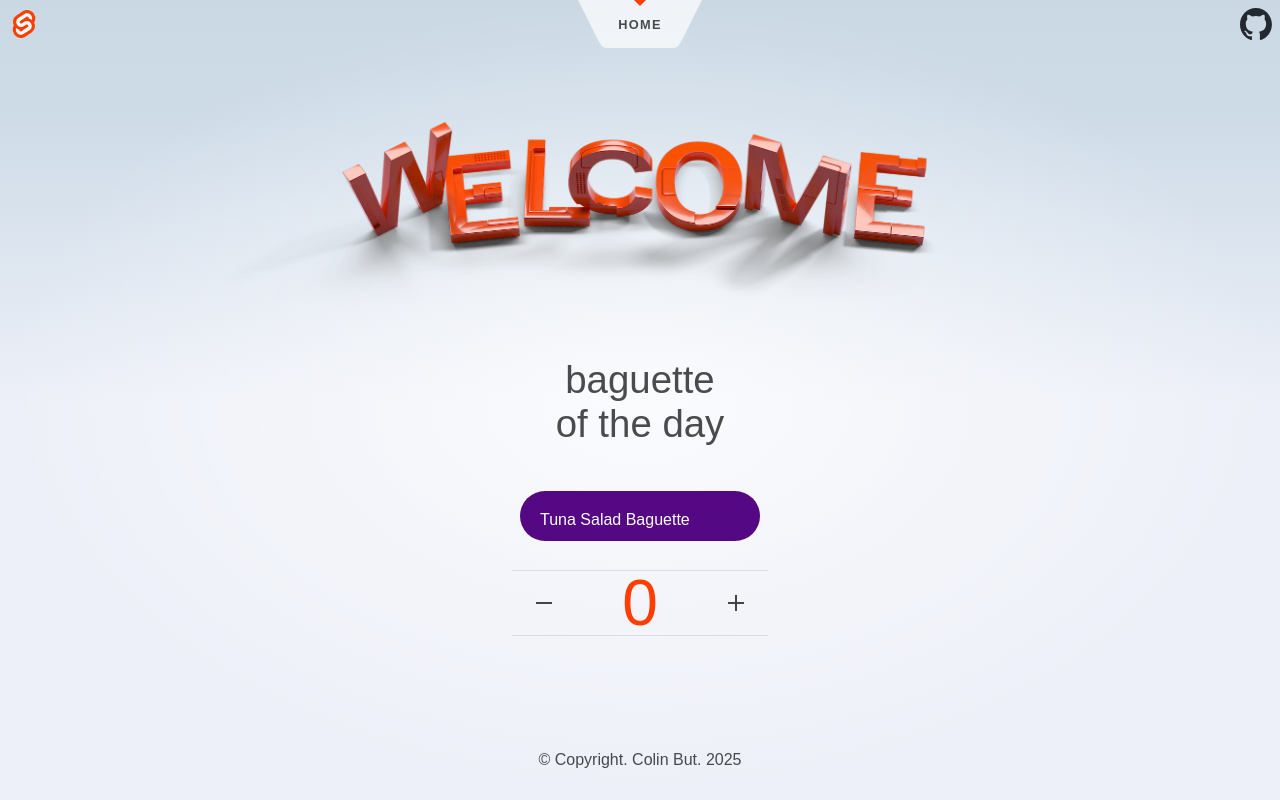
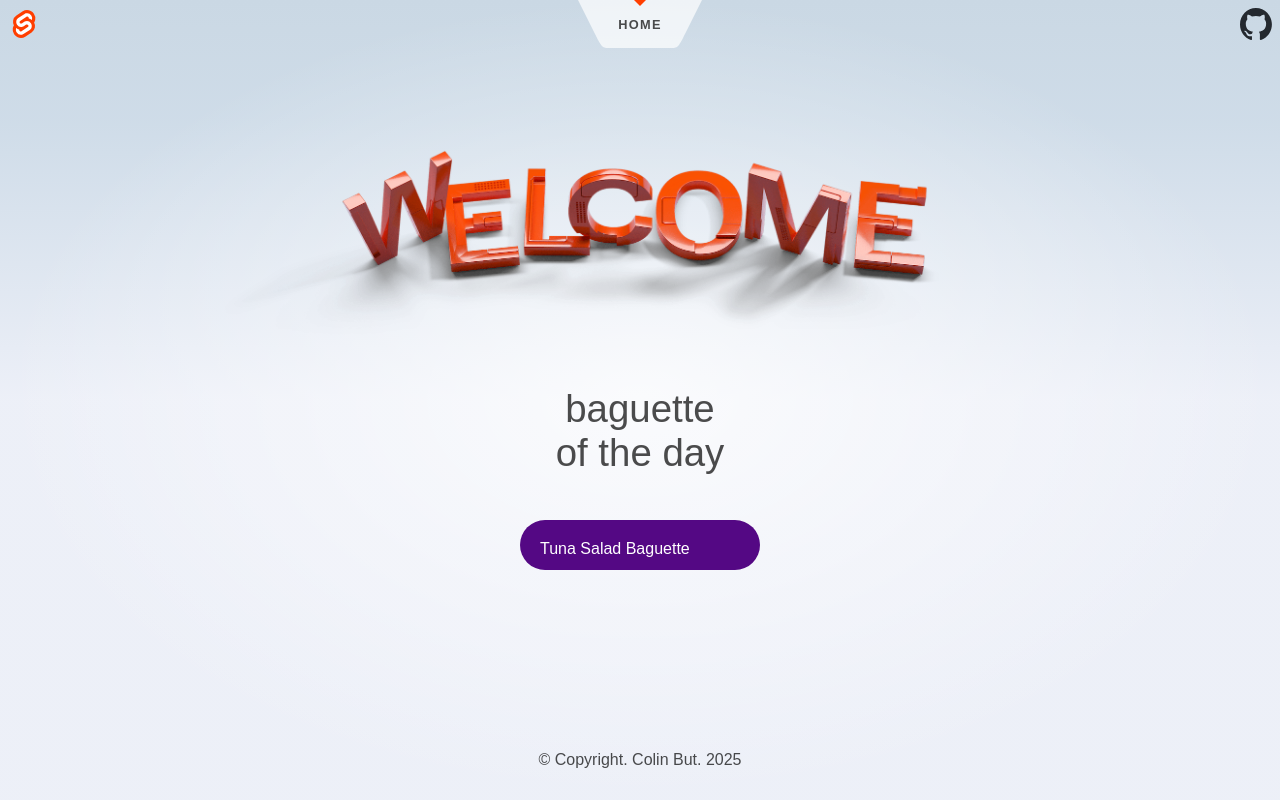
Before and after one commit to colinbut/wenzel-baguette-of-the-day, a SvelteKit app: page / in a window 1280 px wide. Built offline with nearby package versions, Linux system fonts and the light colour scheme.

Commit message:
refactor: take out Counter from app

```diff
--- a/src/routes/+page.svelte
+++ b/src/routes/+page.svelte
@@ -1,5 +1,5 @@
 <script lang="ts">
-	import Counter from './Counter.svelte';
+	// import Counter from './Counter.svelte';
 	import welcome from '$lib/images/svelte-welcome.webp';
 	import welcomeFallback from '$lib/images/svelte-welcome.png';
 </script>
@@ -25,7 +25,6 @@
 		Tuna Salad Baguette
 	</h2>
 
-	<Counter />
 </section>
 
 <style>
```
